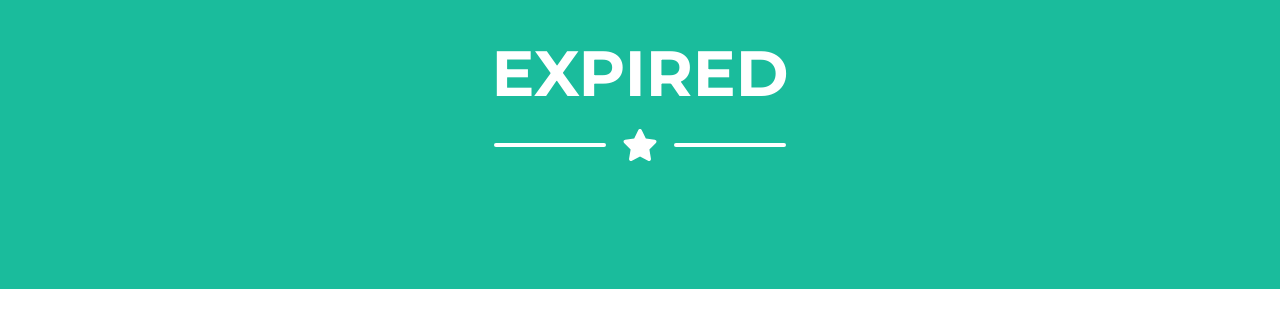
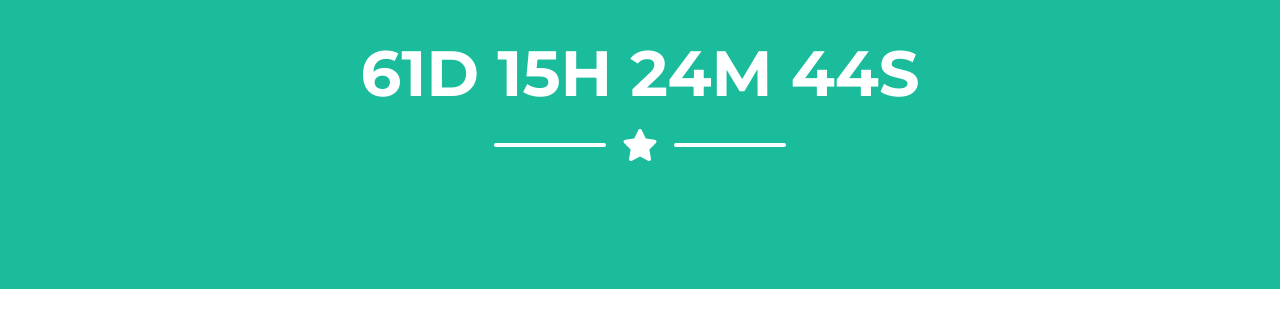
Before and after one commit to nicofaure/countdown, a website: page index.html in a window 1280 px wide. Shown: the part 453-780 px from the top of the page. Drawn offline with nearby package versions, Linux system fonts and the light colour scheme.

Commit message:
Update index.html
changes

```diff
--- a/index.html
+++ b/index.html
@@ -44,7 +44,7 @@
         <script src="https://cdn.startbootstrap.com/sb-forms-latest.js"></script>
         <script>
             // Set the date we're counting down to
-            var countDownDate = new Date(2023,6,8,13,00).getTime();
+            var countDownDate = new Date(2023,10,2,13,00).getTime();
 
             // Update the count down every 1 second
             var x = setInterval(function() {
```
